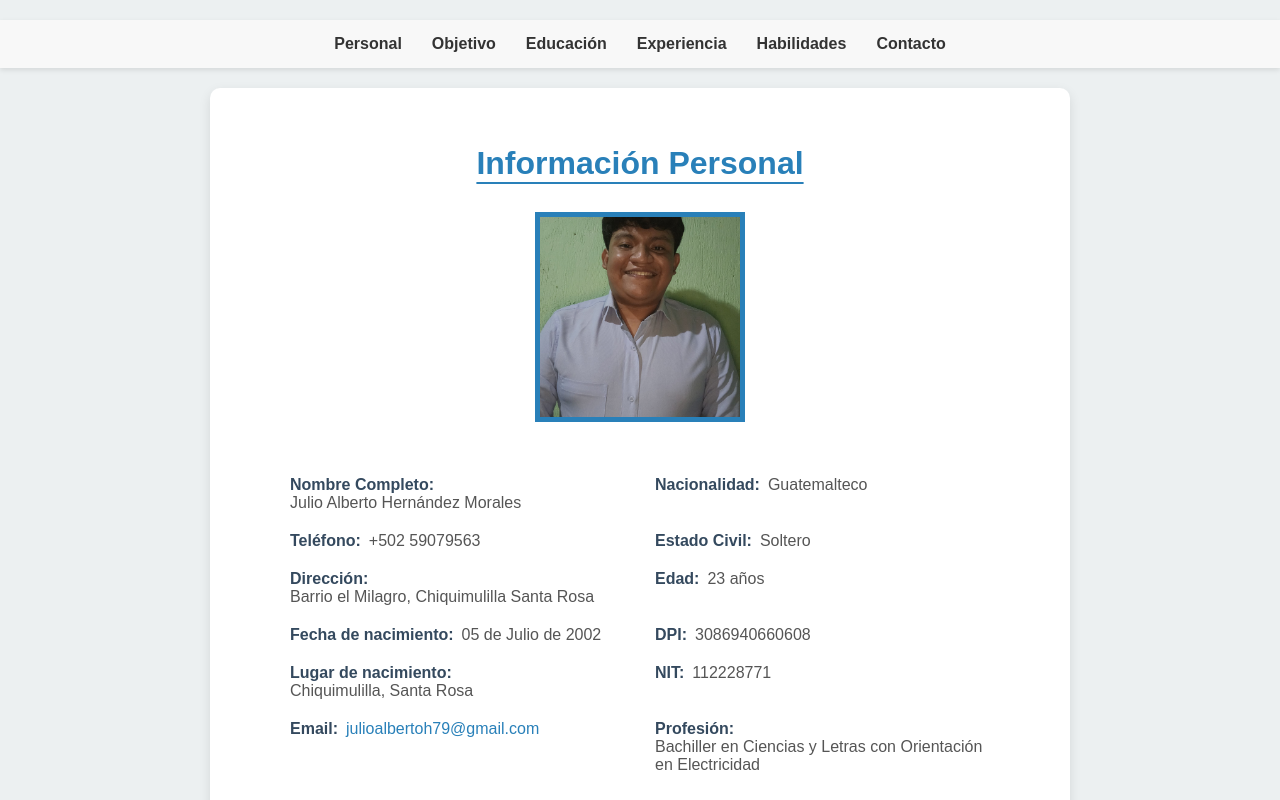
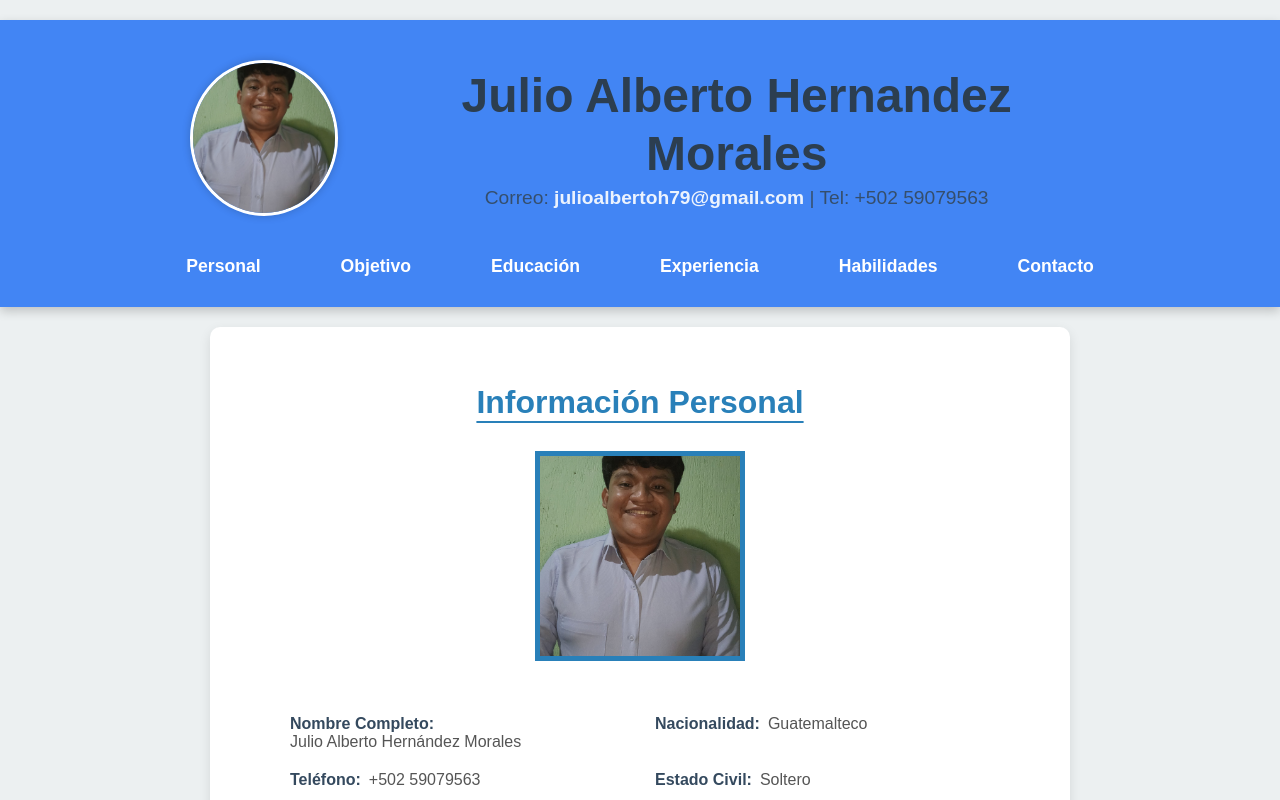
Before and after one commit to Aljulio/curriculum-vitae-react, a React (Create React App) app: page / in a window 1280 px wide. Shown: the top 800 px of the page. Built offline with nearby package versions, Linux system fonts and the light colour scheme.

Commit message:
Encabezado no fijo y ajuste de margenes de contenido

```diff
--- a/src/App.js
+++ b/src/App.js
@@ -1,10 +1,10 @@
 import './App.css';
-import Navegacion from './components/Navegacion/Navegacion';
+import MainHeader from './components/MainHeader/MainHeader'; // ¡NUEVA LÍNEA: Importa el MainHeader!
 
-// Importa todos tus componentes de sección
+// Importa los componentes de tus secciones de contenido
 import PersonalInfo from './components/PersonalInfo/PersonalInfo';
 import ObjetivoProfesional from './components/ObjetivoProfesional/ObjetivoProfesional';
-import Education from './components/Education/Education'; // ¡NUEVA LÍNEA: Importa el componente Education!
+import Education from './components/Education/Education';
 import ExperienciaLaboral from './components/ExperienciaLaboral/ExperienciaLaboral';
 import HabilidadesTecnicas from './components/HabilidadesTecnicas/HabilidadesTecnicas';
 import Portafolio from './components/Portafolio/Portafolio';
@@ -13,12 +13,12 @@ import Contacto from './components/Contacto/Contacto';
 function App() {
   return (
     <div className="App">
-      <Navegacion />
+      <MainHeader />     {/* ¡NUEVO: Tu encabezado principal con foto, nombre, contacto y navegación! */}
 
-      {/* Las secciones de tu CV en el orden deseado */}
+      {/* Las secciones de tu CV que vienen después del encabezado */}
       <PersonalInfo />
       <ObjetivoProfesional />
-      <Education /> {/* ¡NUEVA LÍNEA: Renderiza el componente Education! */}
+      <Education />
       <ExperienciaLaboral />
       <HabilidadesTecnicas />
       <Portafolio />
--- /dev/null
+++ b/src/components/MainHeader/MainHeader.css
@@ -0,0 +1,156 @@
+/* Estilos para el nuevo componente MainHeader (Encabezado principal) */
+.main-header-container {
+  background-color: #4285F4; /* Tu azul principal */
+  color: white; /* Texto blanco */
+  padding: 30px 20px 10px; /* Padding superior, horizontal, inferior */
+  display: flex;
+  flex-direction: column; /* Apilar elementos (contenido y nav) */
+  align-items: center; /* Centrar horizontalmente */
+  box-shadow: 0 4px 10px rgba(0, 0, 0, 0.2); /* Sombra sutil */
+
+  /* ¡PROPIEDADES ELIMINADAS PARA QUE YA NO SEA FIJO! */
+  /* position: sticky; */
+  /* top: 0;            */
+  /* z-index: 1000;     */
+}
+
+.main-header-content {
+  display: flex;
+  flex-direction: column; /* Por defecto apilado: foto, luego info */
+  align-items: center; /* Centrar elementos */
+  gap: 15px; /* Espacio entre foto e info */
+  width: 100%;
+  max-width: 900px; /* Ancho máximo para el contenido */
+  margin-bottom: 20px; /* Espacio entre el contenido principal y la nav */
+}
+
+.main-profile-picture {
+  width: 100px; /* Tamaño de la foto */
+  height: 100px;
+  border-radius: 50%; /* Hacerla circular */
+  object-fit: cover; /* Asegura que la imagen cubra el área sin distorsionarse */
+  border: 3px solid white; /* Borde blanco alrededor de la foto */
+  box-shadow: 0 0 8px rgba(0, 0, 0, 0.2); /* Sombra para la foto */
+}
+
+.main-info {
+  text-align: center; /* Centrar el texto en móvil */
+}
+
+.main-name {
+  font-size: 2.2em; /* Tamaño del nombre */
+  margin: 0;
+  margin-bottom: 5px;
+  line-height: 1.2;
+}
+
+.main-contact-info {
+  font-size: 1em;
+  margin: 0;
+  opacity: 0.9;
+}
+
+.main-contact-info a {
+  color: white; /* Color del enlace de contacto */
+  text-decoration: none;
+  font-weight: bold;
+}
+
+.main-contact-info a:hover {
+  text-decoration: underline;
+}
+
+/* Estilos para la navegación dentro del header */
+.main-nav ul {
+  list-style: none;
+  padding: 0;
+  margin: 0;
+  display: flex;
+  justify-content: center;
+  flex-wrap: wrap; /* Para que los elementos se envuelvan en pantallas pequeñas */
+  width: 100%; /* Ocupa todo el ancho disponible */
+}
+
+.main-nav li {
+  margin: 5px 10px; /* Espacio entre los elementos de la lista */
+}
+
+.main-nav a {
+  text-decoration: none;
+  color: white; /* Enlaces blancos en la nav bar */
+  font-weight: bold;
+  padding: 8px 15px; /* Más padding para hacer el área de clic más grande */
+  transition: background-color 0.3s ease, color 0.3s ease;
+  border-radius: 5px; /* Esquinas redondeadas para los botones */
+  display: block; /* Para que el padding sea efectivo en toda el área del enlace */
+}
+
+.main-nav a:hover {
+  background-color: rgba(255, 255, 255, 0.2); /* Fondo semi-transparente al pasar el ratón */
+  color: white;
+}
+
+
+/* --- Media Queries para adaptar a pantallas grandes (desktop) --- */
+@media (min-width: 769px) {
+  .main-header-container {
+    padding: 40px 40px 20px; /* Más padding en desktop */
+    flex-direction: column; /* Sigue siendo columna principal */
+  }
+
+  .main-header-content {
+    flex-direction: row; /* En fila para desktop */
+    justify-content: flex-start; /* Alinear a la izquierda */
+    align-items: center;
+    text-align: left; /* Alinear texto a la izquierda */
+    margin-bottom: 30px; /* Más espacio entre info y nav */
+  }
+
+  .main-profile-picture {
+    width: 150px; /* Foto más grande en desktop */
+    height: 150px;
+    margin-right: 30px; /* Espacio a la derecha de la foto */
+  }
+
+  .main-name {
+    font-size: 3em; /* Nombre más grande en desktop */
+  }
+
+  .main-contact-info {
+    font-size: 1.2em;
+  }
+
+  .main-nav ul {
+    justify-content: center; /* Centrar la navegación en desktop */
+  }
+
+  .main-nav li {
+    margin: 0 20px; /* Más espacio entre enlaces en desktop */
+  }
+
+  .main-nav a {
+    padding: 10px 20px; /* Más padding en desktop */
+    font-size: 1.1em;
+  }
+}
+
+/* --- Media Queries para adaptar a pantallas muy pequeñas (ej. smartphones) --- */
+@media (max-width: 480px) {
+  .main-name {
+    font-size: 1.8em; /* Reducir tamaño de fuente en pantallas muy pequeñas */
+  }
+  .main-contact-info {
+    font-size: 0.9em;
+  }
+  .main-profile-picture {
+    width: 90px;
+    height: 90px;
+  }
+  .main-nav li {
+    margin: 5px 5px; /* Reducir aún más el margen en pantallas muy pequeñas */
+  }
+  .main-nav a {
+    padding: 6px 10px; /* Ajustar padding en pantallas muy pequeñas */
+    font-size: 0.85em;
+  }
+}
--- /dev/null
+++ b/src/components/MainHeader/MainHeader.jsx
@@ -0,0 +1,32 @@
+import React from 'react';
+import './MainHeader.css'; // Importa los estilos para este componente
+import myPhoto from '../../assets/mi-foto-perfil.jpg'; // Asegúrate de que esta ruta a tu foto sea correcta
+
+function MainHeader() {
+  return (
+    <header className="main-header-container">
+      <div className="main-header-content">
+        <img src={myPhoto} alt="Tu Foto de Perfil" className="main-profile-picture" />
+        <div className="main-info">
+          <h1 className="main-name">Julio Alberto Hernandez Morales</h1>
+          <p className="main-contact-info">
+            Correo: <a href="mailto:julioalbertoh79@gmail.com">julioalbertoh79@gmail.com</a> | Tel: +502 59079563
+          </p>
+        </div>
+      </div>
+      {/* La barra de navegación ahora está dentro de este header */}
+      <nav className="main-nav">
+        <ul>
+          <li><a href="#personal">Personal</a></li>
+          <li><a href="#objetivo">Objetivo</a></li>
+          <li><a href="#education">Educación</a></li>
+          <li><a href="#experiencia">Experiencia</a></li>
+          <li><a href="#habilidades">Habilidades</a></li>
+          <li><a href="#contacto">Contacto</a></li>
+        </ul>
+      </nav>
+    </header>
+  );
+}
+
+export default MainHeader;
--- a/src/components/Navegacion/Navegacion.css
+++ /dev/null
@@ -1,65 +0,0 @@
-/* Estilos para la barra de navegación */
-.main-nav {
-  background-color: #f8f8f8; /* Un color de fondo claro para la barra */
-  padding: 10px 0;
-  box-shadow: 0 2px 5px rgba(0,0,0,0.1); /* Sombra sutil para que se vea elevada */
-  text-align: center; /* Centrar los elementos de la lista */
-  position: sticky; /* Hace que el elemento se "pegue" cuando se desplaza */
-  top: 0;           /* Se pegará en la parte superior de la ventana del navegador */
-  z-index: 1000;    /* Asegura que la barra esté por encima de otros contenidos */
-}
-
-.main-nav ul {
-  list-style: none; /* Quitar los puntos de la lista */
-  padding: 0;
-  margin: 0;
-  display: flex; /* Para que los elementos estén en una fila */
-  justify-content: center; /* Centrar los elementos horizontalmente */
-  flex-wrap: wrap; /* Para que los elementos se envuelvan en pantallas pequeñas */
-}
-
-.main-nav li {
-  margin: 0 15px; /* Espacio entre los elementos de la lista */
-}
-
-.main-nav a {
-  text-decoration: none; /* Quitar el subrayado de los enlaces */
-  color: #333; /* Color del texto del texto de los enlaces */
-  font-weight: bold;
-  padding: 5px 0;
-  transition: color 0.3s ease; /* Transición suave para el color */
-  display: block; /* Hace que el área de clic sea más grande */
-}
-
-.main-nav a:hover {
-  color: #007bff; /* Color al pasar el ratón (puedes ajustar este azul) */
-}
-
-/* --- Ajustes para dispositivos móviles (pantallas de 768px o menos) --- */
-@media (max-width: 768px) {
-  .main-nav {
-    padding: 8px 0; /* Un poco menos de padding vertical para pantallas pequeñas */
-  }
-
-  .main-nav li {
-    margin: 5px 8px; /* Reducir el margen horizontal y añadir un poco de margen vertical */
-  }
-
-  .main-nav a {
-    font-size: 0.9em; /* Reducir un poco el tamaño de la fuente */
-    padding: 8px 12px; /* Aumentar el padding para hacer el área de clic más grande */
-    border-radius: 5px; /* Añadir esquinas redondeadas a los botones */
-    background-color: #e0e0e0; /* Un fondo suave para cada botón */
-    color: #333; /* Color del texto de los enlaces */
-  }
-
-  .main-nav a:hover {
-    background-color: #d0d0d0; /* Cambiar el fondo al pasar el ratón */
-    color: #007bff; /* Color del texto al pasar el ratón */
-  }
-
-  .main-nav ul {
-    justify-content: space-around; /* Distribuir los elementos de manera más uniforme */
-    padding: 0 10px; /* Añadir padding horizontal al ul para evitar que los botones toquen los bordes */
-  }
-}
--- a/src/components/Navegacion/Navegacion.jsx
+++ /dev/null
@@ -1,19 +0,0 @@
-import React from 'react';
-import './Navegacion.css';
-
-function Navegacion() {
-  return (
-    <nav className="main-nav">
-      <ul>
-        <li><a href="#personal">Personal</a></li>
-        <li><a href="#objetivo">Objetivo</a></li>
-        <li><a href="#education">Educación</a></li> {/* Texto cambiado a "Educación" */}
-        <li><a href="#experiencia">Experiencia</a></li>
-        <li><a href="#habilidades">Habilidades</a></li>
-        <li><a href="#contacto">Contacto</a></li>
-      </ul>
-    </nav>
-  );
-}
-
-export default Navegacion;
```
